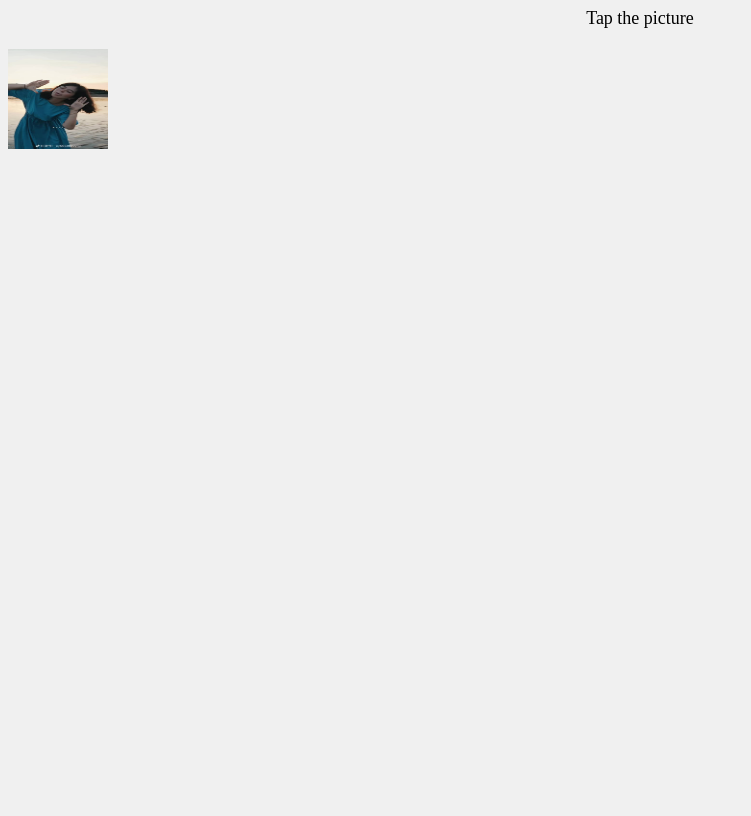
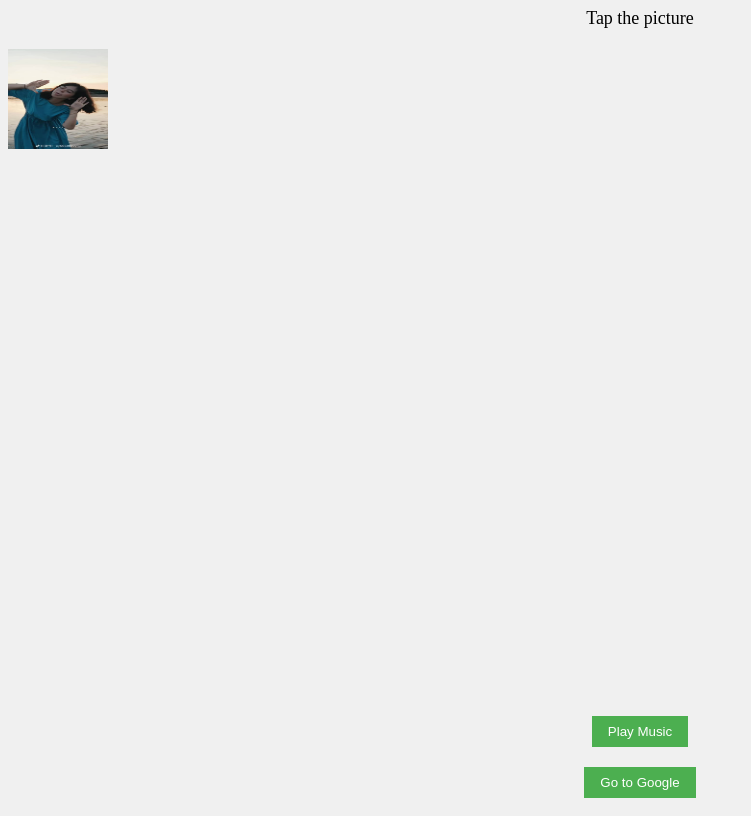
Before and after one commit to JemjemfromYT/Chenyao-V1rus, a plain HTML site: page index.html in a window 1280 px wide. Shown: the whole page, without its empty margins (0-751 px from the left). Drawn offline with Linux system fonts and the light colour scheme.

Commit message:
Update index.html

```diff
--- a/index.html
+++ b/index.html
@@ -29,6 +29,14 @@
             font-size: 18px;
             margin-bottom: 20px;
         }
+        button {
+            margin: 10px;
+            padding: 8px 16px;
+            background-color: #4CAF50;
+            color: white;
+            border: none;
+            cursor: pointer;
+        }
     </style>
 </head>
 <body>
@@ -40,6 +48,8 @@
     <div id="imageContainer">
         <img id="mainImage" src="chenyao.jpeg" onclick="addImage()" alt="Tap me">
     </div>
+    <button onclick="playAudio()">Play Music</button>
+    <button onclick="window.location.href='https://www.google.com'">Go to Google</button>
     <script>
         const audio = document.getElementById("myAudio");
 
```
